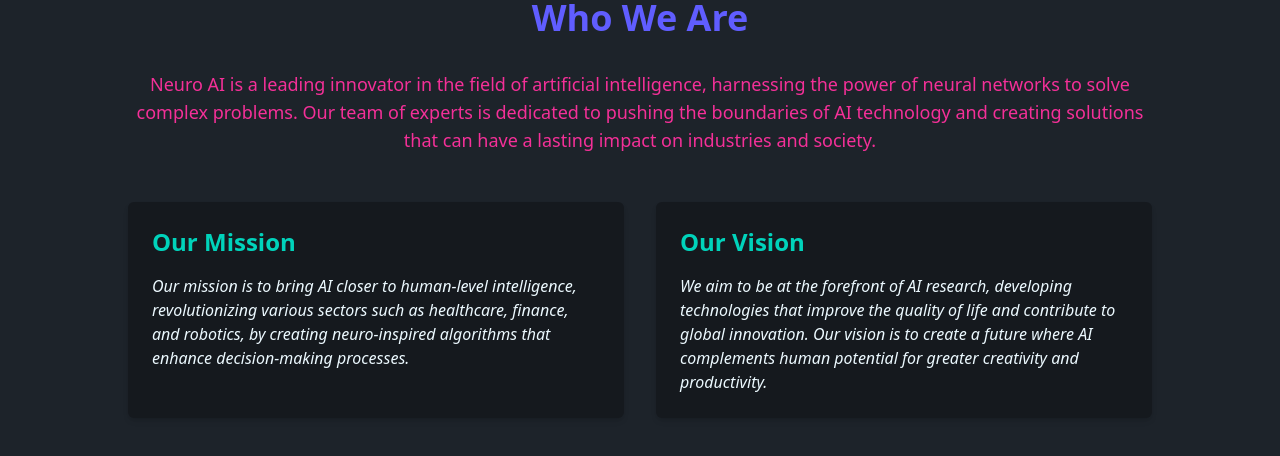
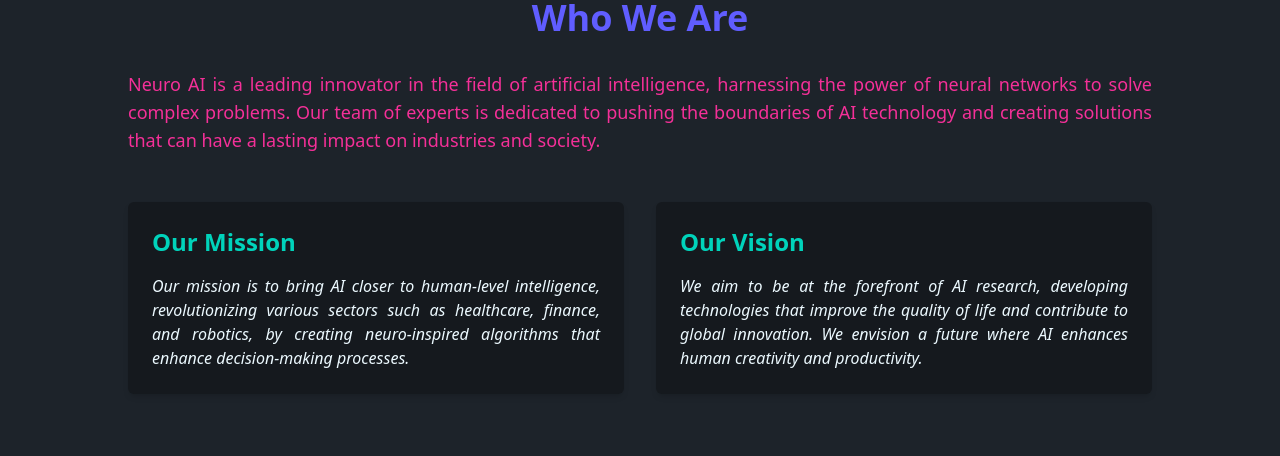
Before and after one commit to TBS96/neuroAI-client, a React (Vite) app: page /about in a window 1280 px wide. Shown: the part 946-1402 px from the top of the page. Built offline with nearby package versions, Linux system fonts and the light colour scheme.

Commit message:
feat: add AOS animations to About component for enhanced visual effects and improve text clarity
Signed-off-by: TBS96 <9tbs6@proton.me>

```diff
--- a/src/components/About.jsx
+++ b/src/components/About.jsx
@@ -7,11 +7,11 @@
                 className='hero min-h-screen bg-cover bg-center flex items-center justify-center text-center hero-overlay'
                 style={{ backgroundImage: "url('https://i.ibb.co/h1ms14V/team.png')" }}
             >
-                <div className='md:hero-content bg-base-300/90 p-8 rounded-md hover:glass duration-300 transition-all ease-in-out hover:shadow-2xl animate-pulse hover:animate-none sticky top-1/8 z-[99] mx-4'>
-                    <h2 className='text-4xl sm:text-5xl font-bold mb-4 bg-clip-text text-transparent bg-gradient-to-r from-pink-500 to-violet-500'>
+                <div className='md:hero-content bg-base-300/90 p-8 rounded-md hover:glass duration-300 transition-all ease-in-out hover:shadow-2xl animate-pulse hover:animate-none mx-4'>
+                    <h2 className='text-4xl sm:text-5xl font-bold mb-4 bg-clip-text text-transparent bg-gradient-to-r from-pink-500 to-violet-500' data-aos='fade-up' data-aos-delay='500'>
                         Neuro AI
                     </h2>
-                    <p className='text-lg sm:text-xl text-accent'>
+                    <p className='text-lg sm:text-xl text-accent' data-aos='fade-down' data-aos-delay='500'>
                         Revolutionizing Artificial Intelligence through neuro-inspired algorithms.
                     </p>
                 </div>
@@ -19,10 +19,10 @@
 
             <section className='bg-base-100 py-16'>
                 <div className='max-w-6xl mx-auto px-6 md:px-12 lg:px-16'>
-                    <h2 className='text-3xl sm:text-4xl font-semibold text-center mb-8 text-primary'>
+                    <h2 className='text-3xl sm:text-4xl font-semibold text-center mb-8 text-primary' data-aos='zoom-in-up'>
                         Who We Are
                     </h2>
-                    <p className='text-base sm:text-lg text-center mb-12 text-secondary'>
+                    <p className='text-base sm:text-lg mb-12 text-secondary text-justify' data-aos='zoom-in-down'>
                         Neuro AI is a leading innovator in the field of artificial intelligence, harnessing the power of neural networks to solve complex problems. Our team of experts is dedicated to pushing the boundaries of AI technology and creating solutions that can have a lasting impact on industries and society.
                     </p>
 
@@ -34,17 +34,20 @@
                             },
                             {
                                 title: 'Our Vision',
-                                desc: 'We aim to be at the forefront of AI research, developing technologies that improve the quality of life and contribute to global innovation. Our vision is to create a future where AI complements human potential for greater creativity and productivity.'
+                                desc: 'We aim to be at the forefront of AI research, developing technologies that improve the quality of life and contribute to global innovation. We envision a future where AI enhances human creativity and productivity.'
                             }
-                        ].map(({ title, desc }, index) => (
-                            <div
-                                key={index}
-                                className='p-6 skeleton shadow-md rounded-md text-left hover:shadow-2xl transition-all duration-300 hover:-translate-y-1 hover:cursor-pointer'
-                            >
-                                <h3 className='text-2xl text-accent font-semibold mb-4'>{title}</h3>
-                                <p className='italic text-base'>{desc}</p>
-                            </div>
-                        ))}
+                        ].map(({ title, desc }, index) => {
+                            const aos = index === 0 ? 'fade-down' : 'fade-up';
+                            return (
+                                <div key={index} data-aos={aos}>
+                                    <div className='p-6 skeleton shadow-md rounded-md text-left hover:shadow-2xl transition-all duration-300 hover:-translate-y-1 hover:cursor-pointer'
+                                    >
+                                        <h3 className='text-2xl text-accent font-semibold mb-4'>{title}</h3>
+                                        <p className='italic text-base text-justify'>{desc}</p>
+                                    </div>
+                                </div>
+                            )
+                        })}
                     </div>
                 </div>
             </section>
```
